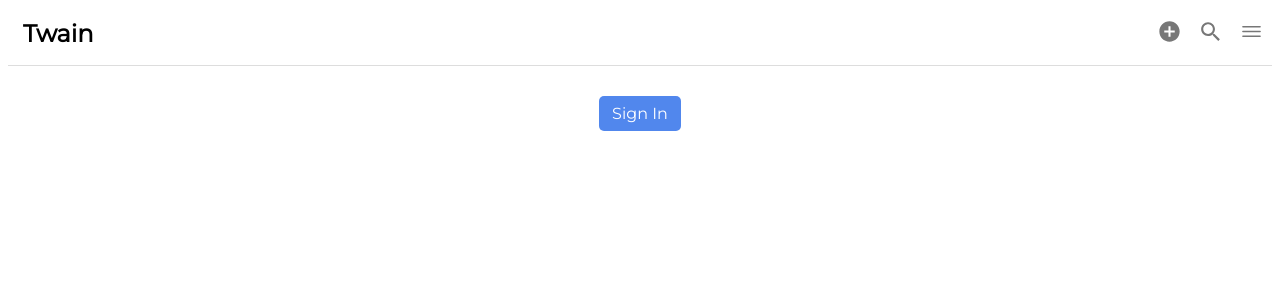
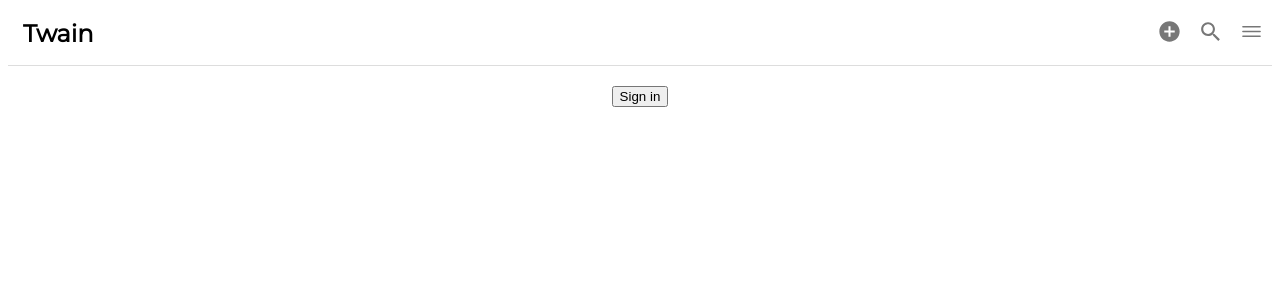
Before and after one commit to ucladevx/twain-extension, a React (Create React App) app: page /login in a window 1280 px wide. Shown: the top 300 px of the page. Built offline with nearby package versions, Linux system fonts and the light colour scheme; the HTML template or start-up script is replaced by a standard one.

Commit message:
Auth example

```diff
--- a/src/components/containers/Login.js
+++ b/src/components/containers/Login.js
@@ -1,14 +1,21 @@
+/*global chrome*/
 import React from 'react';
 import { Link } from 'react-router-dom';
 
 import Button from '../presentational/styled/Button';
 
+function chromeSignOn() {
+  chrome.identity.getAuthToken({interactive: true}, function(token) {
+    console.log(token)
+  });
+}
+
 const Login = () => {
   return (
     <div>
-      <Link to="/tasklist">
-        <Button primary>Sign In</Button>
-      </Link>
+      <button onClick={chromeSignOn}>
+        Sign in
+    </button>
     </div>
   );
 };
```
Also changed, not shown: public/manifest.json (deleted), 2 other files (tests, documents, lock files or other folders).
